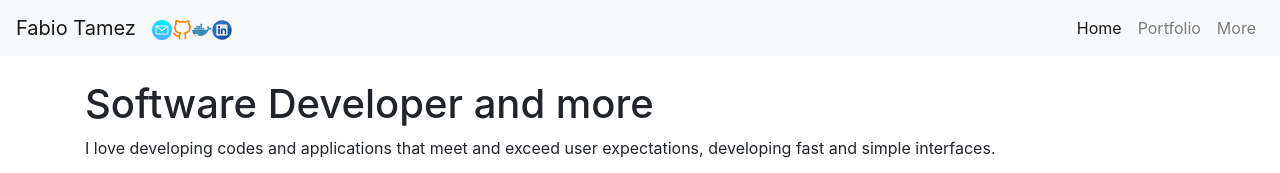
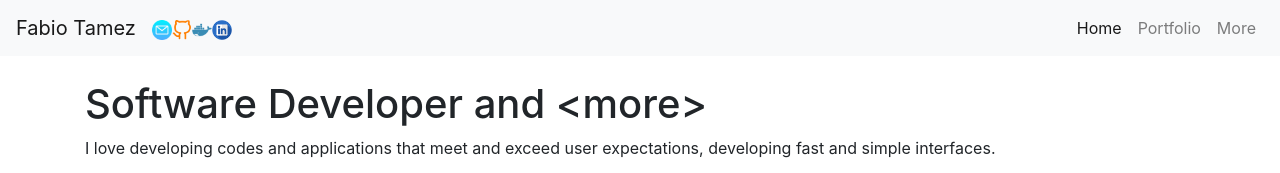
Before and after one commit to ftamezroot/ftamezroot.github.io, a plain HTML site: page index.html in a window 1280 px wide. Shown: the top 173 px of the page. Drawn offline with nearby package versions, Linux system fonts and the light colour scheme.

Commit message:
Agregando more

```diff
--- a/index.html
+++ b/index.html
@@ -53,7 +53,7 @@
   <div class="container mt-4">
     <!-- Add the 'fadeIn' class to the text -->
     <h1 id="welcomeText" class="animated-text">
-    Software Developer and more</h1>
+    Software Developer and &lt;more&gt;</h1>
     <p>I love developing codes and applications that meet and exceed user expectations, developing fast and simple interfaces. </p>
     <p>My only constant is learning new technologies.</p>
 
```
